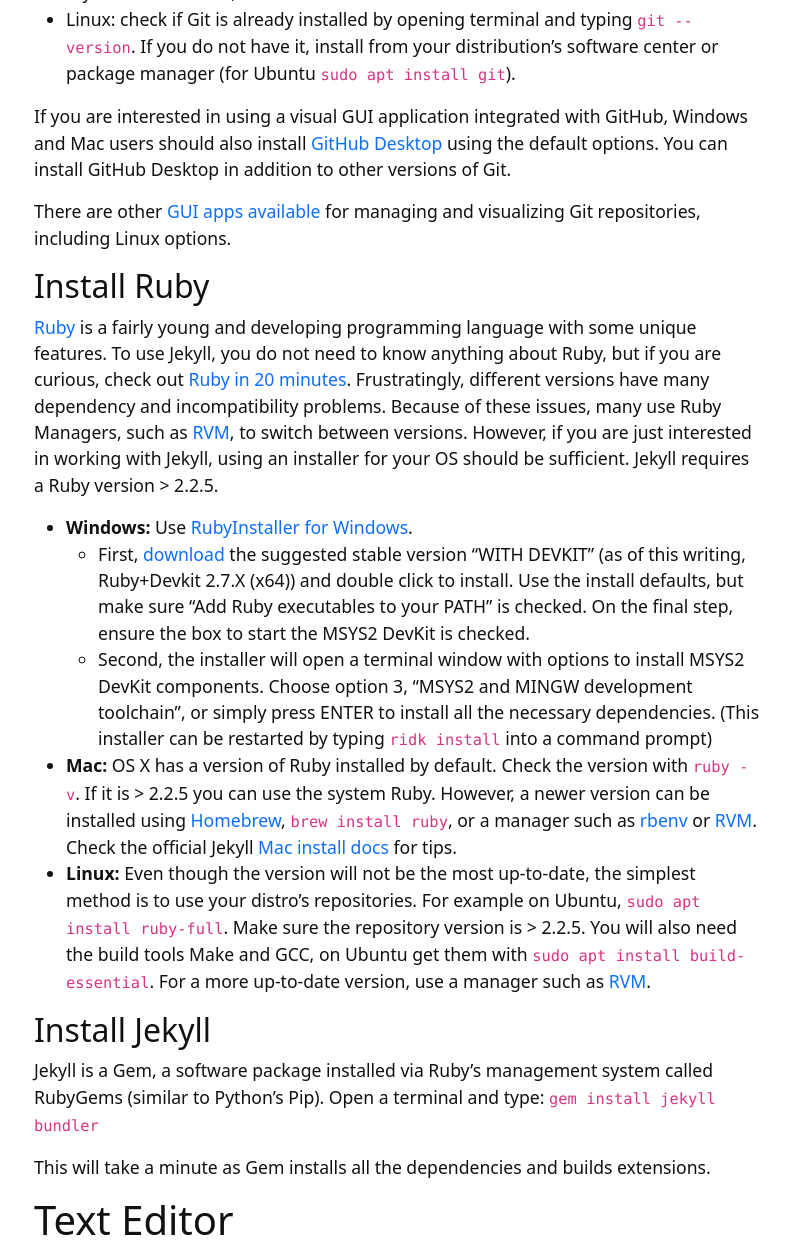
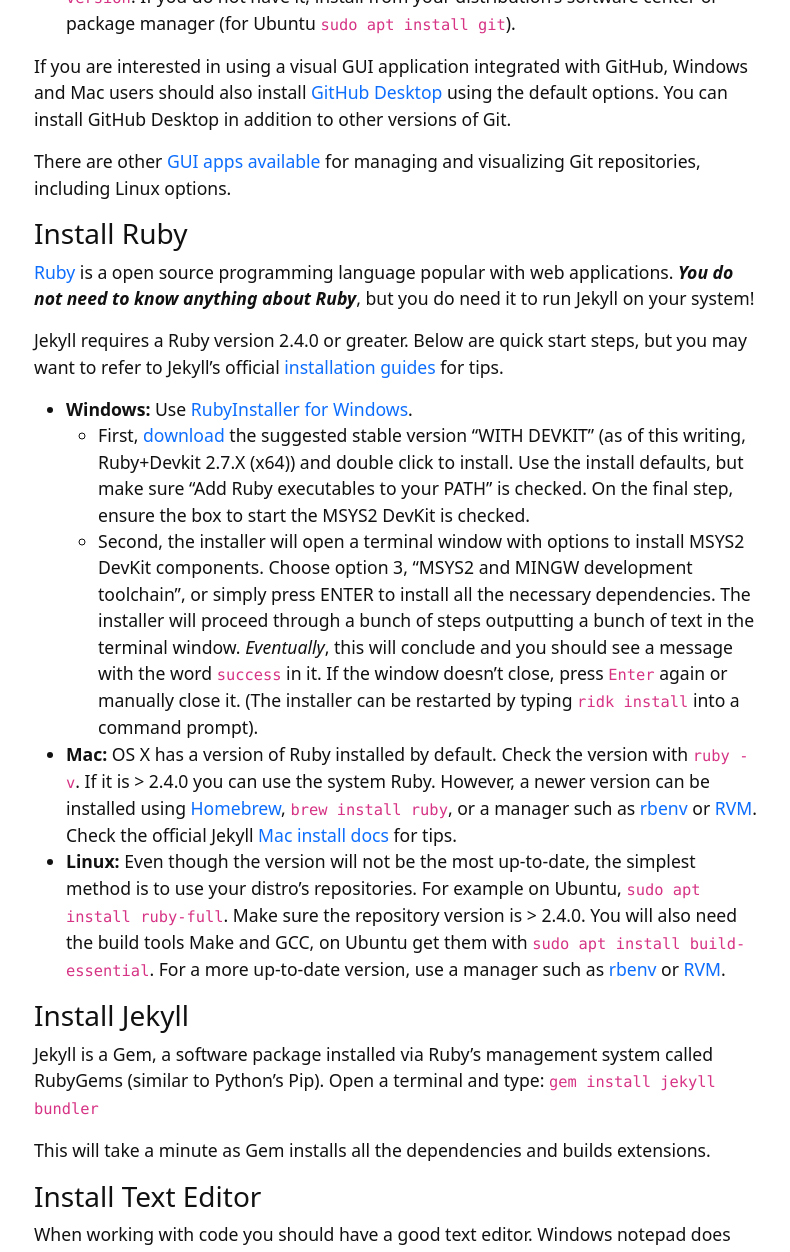
Before and after one commit to evanwill/workshop-template-b, a Jekyll site: the page built from content/0-prep.md, in a window 1280 px wide and 1400 px high, scrolled down 1078 px, cut to the strip 0-1252 px from the top of the window. Shown: the whole strip, without its empty margins (243-1033 px from the left). Built offline with Jekyll 4.4.1, drawn with Linux system fonts in a browser that asks for light colours; some of the changed text lies outside the part shown.

Commit message:
update prep

```diff
--- a/content/0-prep.md
+++ b/content/0-prep.md
@@ -14,14 +14,15 @@ However, for more advanced uses you will want Git, Ruby, and Jekyll installed on
 
 {% capture text %}
 1. Have a [GitHub](https://github.com) account.
-2. Click the green "Use this template" button on the [workshop-template-b repository](https://github.com/evanwill/workshop-template-b) to make your own copy.
-3. Optional: have [Git](https://git-scm.com/), [Jekyll](https://jekyllrb.com/), and a nice [text editor](https://code.visualstudio.com/) installed.
+2. Optional: have [Git](https://git-scm.com/), [Jekyll](https://jekyllrb.com/), and a nice [text editor](https://code.visualstudio.com/) installed.
 {% endcapture %}
 {% include card.html text=text header="Setup Overview" %}
 
-# Local Jekyll Setup [optional]
+-------------
 
-## Install Git
+## Local Jekyll Setup [very optional]
+
+### Install Git
 
 [Git](https://git-scm.com/) is a [free](https://www.gnu.org/philosophy/free-sw.en.html), [distributed](https://en.wikipedia.org/wiki/Distributed_version_control) version control system. [GitHub](https://github.com/) is a Git repository hosting service, a place to store and sync your work in the cloud--your Jekyll and GitHub Pages projects will be under Git version control, so you need the software on your machine.
 
@@ -34,22 +35,21 @@ You can install GitHub Desktop in addition to other versions of Git.
 
 There are other [GUI apps available](https://git-scm.com/downloads/guis) for managing and visualizing Git repositories, including Linux options.
 
-## Install Ruby
+### Install Ruby
 
-[Ruby](https://www.ruby-lang.org/en/) is a fairly young and developing programming language with some unique features.
-To use Jekyll, you do not need to know anything about Ruby, but if you are curious, check out [Ruby in 20 minutes](https://www.ruby-lang.org/en/documentation/quickstart/).
-Frustratingly, different versions have many dependency and incompatibility problems.
-Because of these issues, many use Ruby Managers, such as [RVM](http://rvm.io/), to switch between versions.
-However, if you are just interested in working with Jekyll, using an installer for your OS should be sufficient.
-Jekyll requires a Ruby version > 2.2.5.
+[Ruby](https://www.ruby-lang.org/en/){:target="_blank" rel="noopener"} is a open source programming language popular with web applications.
+**_You do not need to know anything about Ruby_**, but you do need it to run Jekyll on your system!
 
-- **Windows:** Use [RubyInstaller for Windows](https://rubyinstaller.org/).
+Jekyll requires a Ruby version 2.4.0 or greater.
+Below are quick start steps, but you may want to refer to Jekyll's official [installation guides](https://jekyllrb.com/docs/installation/) for tips.
+
+- **Windows:** Use [RubyInstaller for Windows](https://rubyinstaller.org/){:target="_blank" rel="noopener"}.
     - First, [download](https://rubyinstaller.org/downloads/) the suggested stable version "WITH DEVKIT" (as of this writing, Ruby+Devkit 2.7.X (x64)) and double click to install. Use the install defaults, but make sure "Add Ruby executables to your PATH" is checked. On the final step, ensure the box to start the MSYS2 DevKit is checked.
-    - Second, the installer will open a terminal window with options to install MSYS2 DevKit components. Choose option 3, "MSYS2 and MINGW development toolchain", or simply press ENTER to install all the necessary dependencies. (This installer can be restarted by typing `ridk install` into a command prompt)
-- **Mac:** OS X has a version of Ruby installed by default. Check the version with `ruby -v`. If it is > 2.2.5 you can use the system Ruby. However, a newer version can be installed using [Homebrew](https://brew.sh/), `brew install ruby`, or a manager such as [rbenv](https://github.com/rbenv/rbenv) or [RVM](http://rvm.io/). Check the official Jekyll [Mac install docs](https://jekyllrb.com/docs/installation/#macOS) for tips.
-- **Linux:** Even though the version will not be the most up-to-date, the simplest method is to use your distro's repositories. For example on Ubuntu, `sudo apt install ruby-full`. Make sure the repository version is > 2.2.5. You will also need the build tools Make and GCC, on Ubuntu get them with `sudo apt install build-essential`. For a more up-to-date version, use a manager such as [RVM](http://rvm.io/).
+    - Second, the installer will open a terminal window with options to install MSYS2 DevKit components. Choose option 3, "MSYS2 and MINGW development toolchain", or simply press ENTER to install all the necessary dependencies. The installer will proceed through a bunch of steps outputting a bunch of text in the terminal window. *Eventually*, this will conclude and you should see a message with the word `success` in it. If the window doesn't close, press `Enter` again or manually close it. (The installer can be restarted by typing `ridk install` into a command prompt).
+- **Mac:** OS X has a version of Ruby installed by default. Check the version with `ruby -v`. If it is > 2.4.0 you can use the system Ruby. However, a newer version can be installed using [Homebrew](https://brew.sh/), `brew install ruby`, or a manager such as [rbenv](https://github.com/rbenv/rbenv) or [RVM](http://rvm.io/). Check the official Jekyll [Mac install docs](https://jekyllrb.com/docs/installation/#macOS) for tips.
+- **Linux:** Even though the version will not be the most up-to-date, the simplest method is to use your distro's repositories. For example on Ubuntu, `sudo apt install ruby-full`. Make sure the repository version is > 2.4.0. You will also need the build tools Make and GCC, on Ubuntu get them with `sudo apt install build-essential`. For a more up-to-date version, use a manager such as  [rbenv](https://github.com/rbenv/rbenv) or [RVM](http://rvm.io/).
 
-## Install Jekyll
+### Install Jekyll
 
 Jekyll is a Gem, a software package installed via Ruby's management system called RubyGems (similar to Python's Pip).
 Open a terminal and type:
@@ -57,7 +57,7 @@ Open a terminal and type:
 
 This will take a minute as Gem installs all the dependencies and builds extensions.
 
-# Text Editor
+### Install Text Editor
 
 When working with code you should have a good text editor.
 Windows notepad does not handle UTF-8 encoding or UNIX line endings that are standard for cross platform applications.
@@ -68,3 +68,5 @@ Open-source cross platform suggestions:
 
 - [Visual Studio Code](https://code.visualstudio.com/)
 - [Atom](https://atom.io/)
+
+Tip: you can click `.` on any GitHub repository to [open the web editor](https://docs.github.com/en/codespaces/the-githubdev-web-based-editor) (which is a light version of VS Code)!
```
